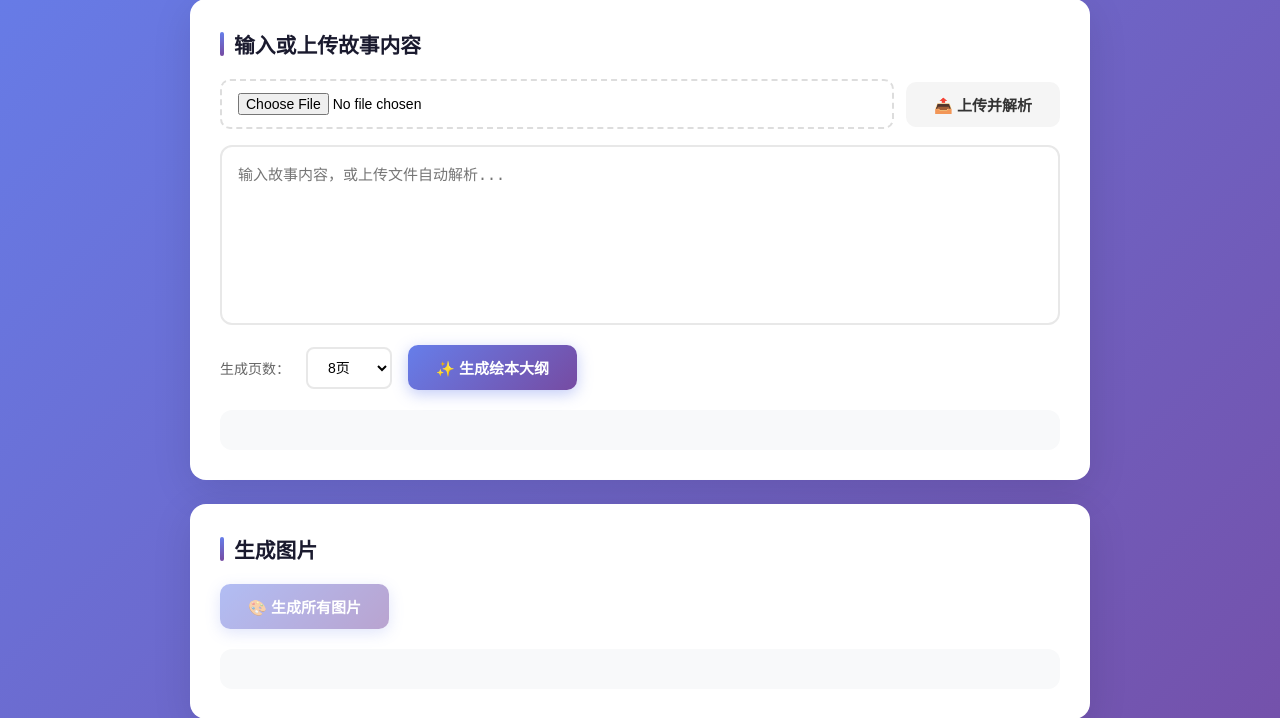
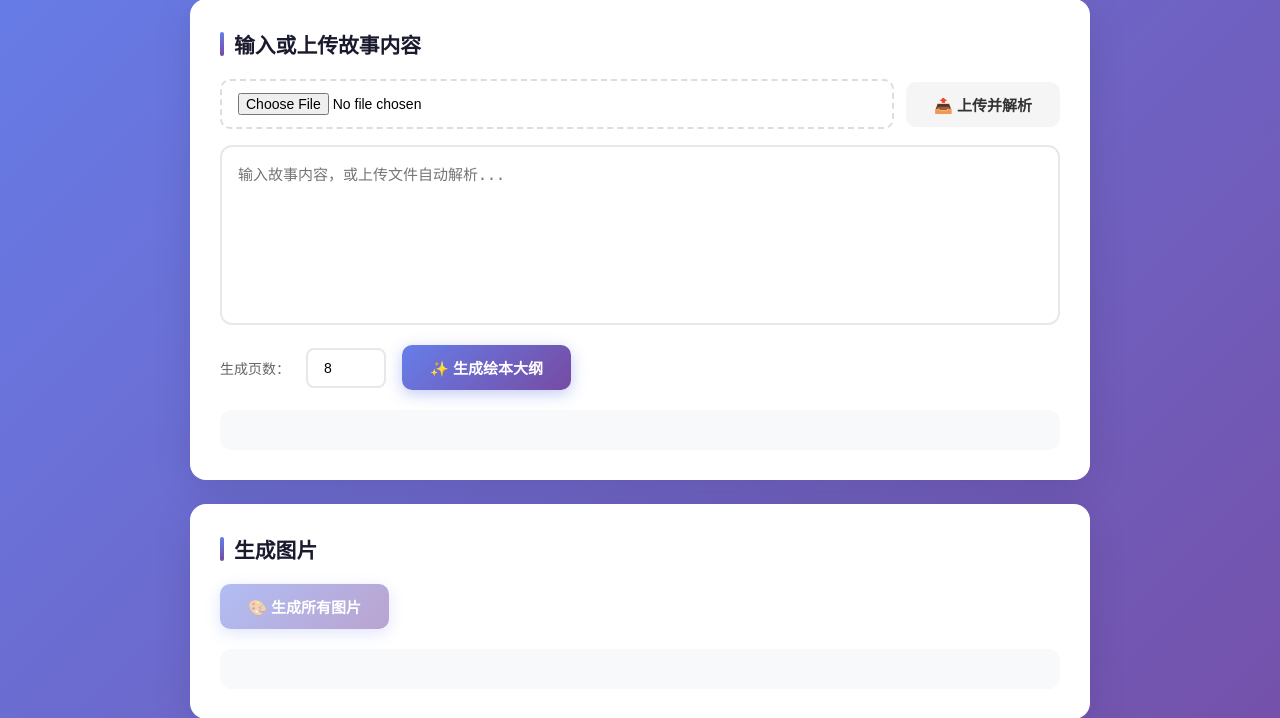
Before and after one commit to sh-alex-sh/my-cartoonbook, a Flask app: page / in a window 1280 px wide. Shown: the part 129-847 px from the top of the page. Run offline with Flask 3, Linux system fonts and the light colour scheme.

Commit message:
将页数选择下拉菜单改为数字输入框 (1-20页)

```diff
--- a/templates/index.html
+++ b/templates/index.html
@@ -208,12 +208,14 @@
             <textarea id="storyContent" placeholder="输入故事内容，或上传文件自动解析..."></textarea>
             <div class="controls">
                 <label>生成页数：</label>
-                <select id="numPages">
-                    <option value="5">5页</option>
-                    <option value="8" selected>8页</option>
-                    <option value="10">10页</option>
-                    <option value="12">12页</option>
-                </select>
+                <input type="number" id="numPages" value="8" min="1" max="20" style="
+                    padding: 10px 16px;
+                    border: 2px solid #e8e8e8;
+                    border-radius: 8px;
+                    font-size: 14px;
+                    width: 80px;
+                    background: white;
+                ">
                 <button class="primary" onclick="generateOutline()">✨ 生成绘本大纲</button>
             </div>
             <div id="outlineResult" class="result"></div>
```
